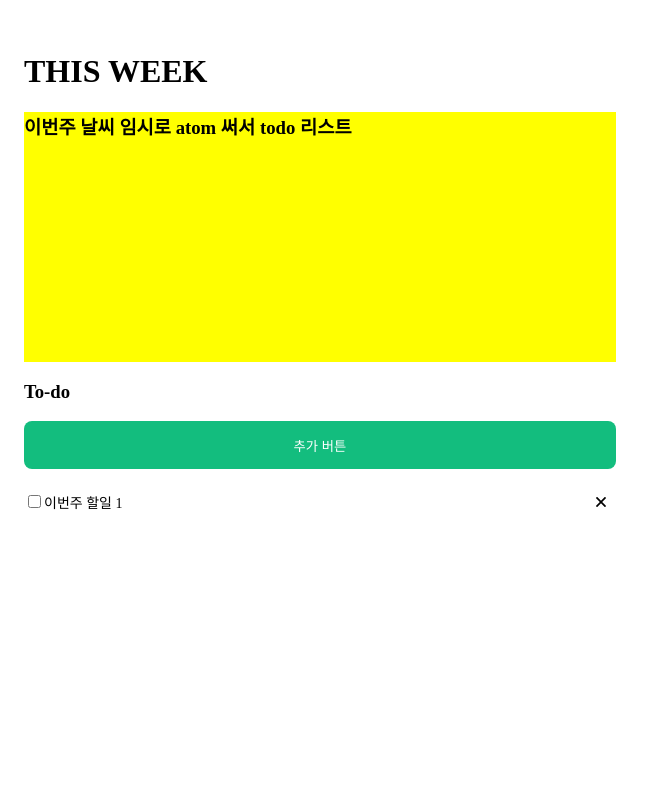
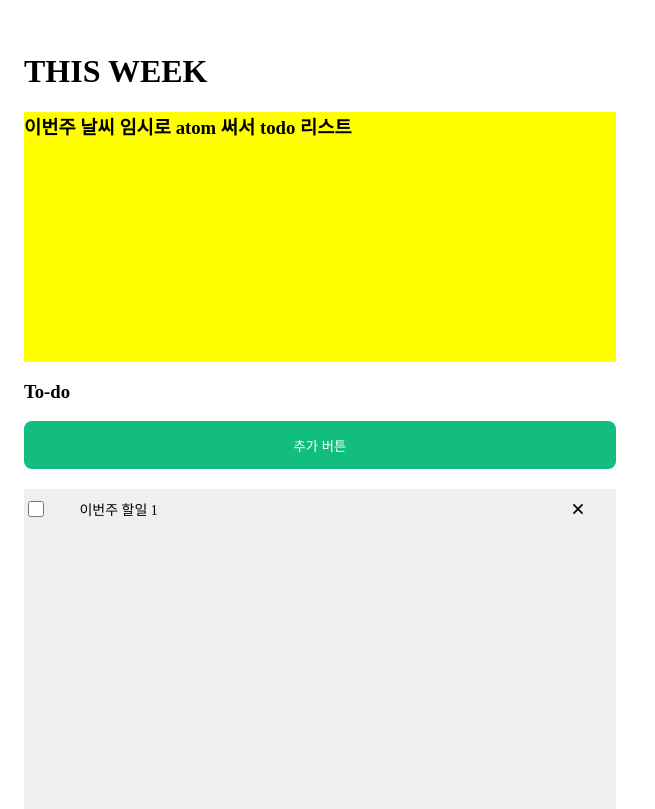
Before and after one commit to seungsooHa92/recoil-app, a React (Create React App) app: page / in a window 1280 px wide. Both pictures are taken after a click on the button "추가 버튼". Shown: the whole page, without its empty margins (0-655 px from the left). Built offline with nearby package versions, Linux system fonts and the light colour scheme.

Commit message:
feat: UI스타일링 및 시간포맷 에러 해결

```diff
--- a/src/components/Home/TodoList.tsx
+++ b/src/components/Home/TodoList.tsx
@@ -2,7 +2,7 @@ import React from 'react';
 import { useRecoilState, useSetRecoilState } from 'recoil';
 import { editState, todoState, viewingId } from 'src/recoil/todo';
 import styled from 'styled-components';
-import { CompleteProps, ITodo } from '../../types';
+import { TitleProps, ITodo } from '../../types';
 import { viewingTodo } from '../../recoil/todo';
 import moment from 'moment';
 
@@ -12,6 +12,13 @@ const TodoList: React.FC = () => {
   const setViewingTodoId = useSetRecoilState(viewingId);
   const setViewingTodoItem = useSetRecoilState(viewingTodo);
 
+  const todayTime = new Date().getTime();
+  const isExpired = (todo: ITodo) => {
+    if (todo.isComplete === false && todo.dueDate !== null) {
+      return new Date(todo.dueDate).getTime() <= todayTime;
+    }
+    return false;
+  };
   const handleAddTodo = () => {
     const newTodo = {
       id: new Date().toISOString(),
@@ -34,31 +41,52 @@ const TodoList: React.FC = () => {
   };
 
   const handleTodoClick = (event: React.MouseEvent<HTMLSpanElement>, todoId: string) => {
+    event.stopPropagation();
+    console.log('####################   ', event, todoId);
     setEditMode(true);
     setViewingTodoId(todoId);
     const view = todoList.find(todo => todo.id === todoId);
     setViewingTodoItem(view);
   };
   return (
-    <TodoListWrap>
+    <TodoLayout>
       <h3>To-do</h3>
       <AddButton onClick={handleAddTodo}>추가 버튼</AddButton>
+      <TodoListWrap>
         {todoList.map(todo => (
           <TodoItem key={todo.id}>
-          <input type="checkbox" checked={todo.isComplete} onChange={e => handleChange(e, todo.id)} />
-          <TitleDue onClick={e => handleTodoClick(e, todo.id)}>
-            <Title isComplete={todo.isComplete}>{todo.title}</Title>
-            {todo.dueDate ? <Due>due date:{moment(todo.dueDate).format('YYYY.MM.DD')}</Due> : <></>}
-          </TitleDue>
+            <TodoItemInner>
+              <CheckBoxWrap>
+                <CheckBox type="checkbox" checked={todo.isComplete} onChange={e => handleChange(e, todo.id)} />
+              </CheckBoxWrap>
+              <Title
+                isExpired={isExpired(todo)}
+                onClick={e => handleTodoClick(e, todo.id)}
+                isComplete={todo.isComplete}
+              >
+                {todo.title}
+              </Title>
               <DeleteIcon onClick={e => handleDeleteClick(e, todo.id)}>
                 <img src="/images/x.svg" alt="" style={{ width: '10px', height: '10px' }} />
               </DeleteIcon>
+            </TodoItemInner>
+            {todo.dueDate !== null ? (
+              <TodoItemInner>
+                <CheckBoxWrap />
+                <Due onClick={e => handleTodoClick(e, todo.id)} isExpired={isExpired(todo)}>
+                  due date: {moment(todo.dueDate).format('YYYY.MM.DD')}
+                </Due>
+              </TodoItemInner>
+            ) : (
+              <></>
+            )}
           </TodoItem>
         ))}
       </TodoListWrap>
+    </TodoLayout>
   );
 };
-const TodoListWrap = styled.div`
+const TodoLayout = styled.div`
   background: white;
   height: 400px;
 `;
@@ -72,31 +100,60 @@ const AddButton = styled.button`
   margin-bottom: 5px;
 `;
 
+const TodoListWrap = styled.div`
+  margin-top: 15px;
+  height: 320px;
+  overflow-y: scroll;
+  background: #eeefef;
+`;
+
 const TodoItem = styled.div`
-  margin-top: 5px;
+  width: 100%;
+  font-size: 14px;
+`;
+
+const TodoItemInner = styled.div`
   display: flex;
   align-items: center;
-  height: 45px;
   width: 100%;
-  font-size: 14px;
-  font-style: strike;
+  hieght: 24px;
+`;
+const CheckBoxWrap = styled.div`
+  display: flex;
+  align-items: center;
+  width: 10%;
+  height: 100%;
 `;
 
-const TitleDue = styled.div`
-  width: 90%;
-  cursor: grab;
+const CheckBox = styled.input`
+  width: 16px;
+  height: 16px;
+  background: #13bd7e;
+  border: 0px;
+  border-radius: 9px;
+  margin-right: 10px;
 `;
-const Title = styled.span<CompleteProps>`
+
+const Title = styled.span<TitleProps>`
   text-decoration: ${props => (props.isComplete ? 'line-through' : 'none')};
+  display: flex;
+  color: ${props => (props.isExpired ? 'red' : 'black')};
+  align-items: center;
+  width: 85%;
 `;
-const Due = styled.div``;
+
+const Due = styled.div<Partial<TitleProps>>`
+  color: ${props => (props.isExpired ? 'red' : 'black')};
+  width: 85%;
+`;
+
 const DeleteIcon = styled.div`
   width: 10%;
   height: 40px;
   display: flex;
   align-items: center;
   cursor: grab;
-  justify-content: right;
+  justify-content: center;
   padding-right: 10px;
 `;
 
--- a/src/components/TodoEdit/TodoDetail.tsx
+++ b/src/components/TodoEdit/TodoDetail.tsx
@@ -13,8 +13,10 @@ const TodoDetail: React.FC = () => {
 
   const [title, setTitle] = useState(viewingTodoItem?.title);
   const [content, setContent] = useState(viewingTodoItem?.content);
-  const [date, setDate] = useState<Date>(viewingTodoItem.dueDate === null ? new Date() : viewingTodoItem.dueDate);
-  const [eitMode, setEditMode] = useRecoilState(editState);
+  const [date, setDate] = useState<Date>(
+    viewingTodoItem.dueDate === null ? new Date() : new Date(viewingTodoItem.dueDate)
+  );
+  const [editMode, setEditMode] = useRecoilState(editState);
 
   useEffect(() => {
     console.log('디테일 화면 .....');
```
Also changed, not shown: src/types.ts (+6 -1 lines). Lines whose indentation alone changed are shown as unchanged.
